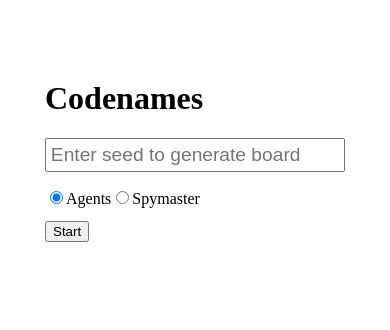
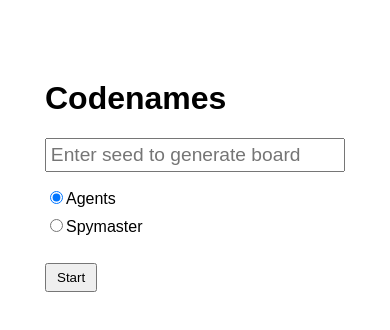
Before and after one commit to hitesh97/codenames, a plain HTML site: page index.html in a window 390 px wide. Drawn offline with Linux system fonts and the light colour scheme.

Commit message:
add mobile styles

```diff
--- a/css/main.css
+++ b/css/main.css
@@ -1,5 +1,6 @@
 body {
     margin: 0;
+    font-family: Arial, sans-serif;
 }
 
 #Setup {
@@ -20,21 +21,27 @@
     margin-top: 1em;
 }
 
-#SetupForm-player *::nth-child(3) {
-    padding-left: 1em;
+.SetupForm-input-radio {
+    margin-top: .5em;
 }
 
 #SetupForm-button-submit {
-    margin-top: 1em;
+    margin-top: 2em;
+    padding: 5px 10px;
 }
 
 #Board {
   position: fixed;
   width: 100%;
   height: 100%;
-  font-size: 32px;
-  font-family: Arial, sans-serif;
   font-weight: bold;
+  font-size: .75em;
+}
+
+@media (min-width: 720px) {
+    #Board {
+        font-size: 2em;
+    }
 }
 
 .Name {
--- a/index.html
+++ b/index.html
@@ -1,8 +1,9 @@
 <!DOCTYPE html>
 <html>
 <head>
+    <title>Codenames</title>
+    <meta name="viewport" content="width=device-width, initial-scale=1.0, maximum-scale=1.0, user-scalable=no">
     <link href="css/main.css" rel="stylesheet" type="text/css">
-    <title>Codenames</title>
 </head>
 <body>
     <div id="codenames"></div>
--- a/js/components.js
+++ b/js/components.js
@@ -36,6 +36,9 @@
                 id: 'SetupForm-player',
                 onChange: gameObj.onPlayerChange
             },
+                el('div', {
+                    className: 'SetupForm-input-radio'
+                },
                     el('input', {
                         id: 'form-radio-agents',
                         type: 'radio',
@@ -45,7 +48,11 @@
                     }),
                     el('label', {
                         htmlFor: 'form-radio-agents'
-                }, 'Agents'),
+                    }, 'Agents')
+                ),
+                el('div', {
+                    className: 'SetupForm-input-radio'
+                },
                     el('input', {
                         id: 'form-radio-spymaster',
                         type: 'radio',
@@ -56,6 +63,7 @@
                     el('label', {
                         htmlFor: 'form-radio-spymaster'
                     }, 'Spymaster')
+                )
             ),
             el('button', {
                 id: 'SetupForm-button-submit',
```
Lines whose indentation alone changed are shown as unchanged.
